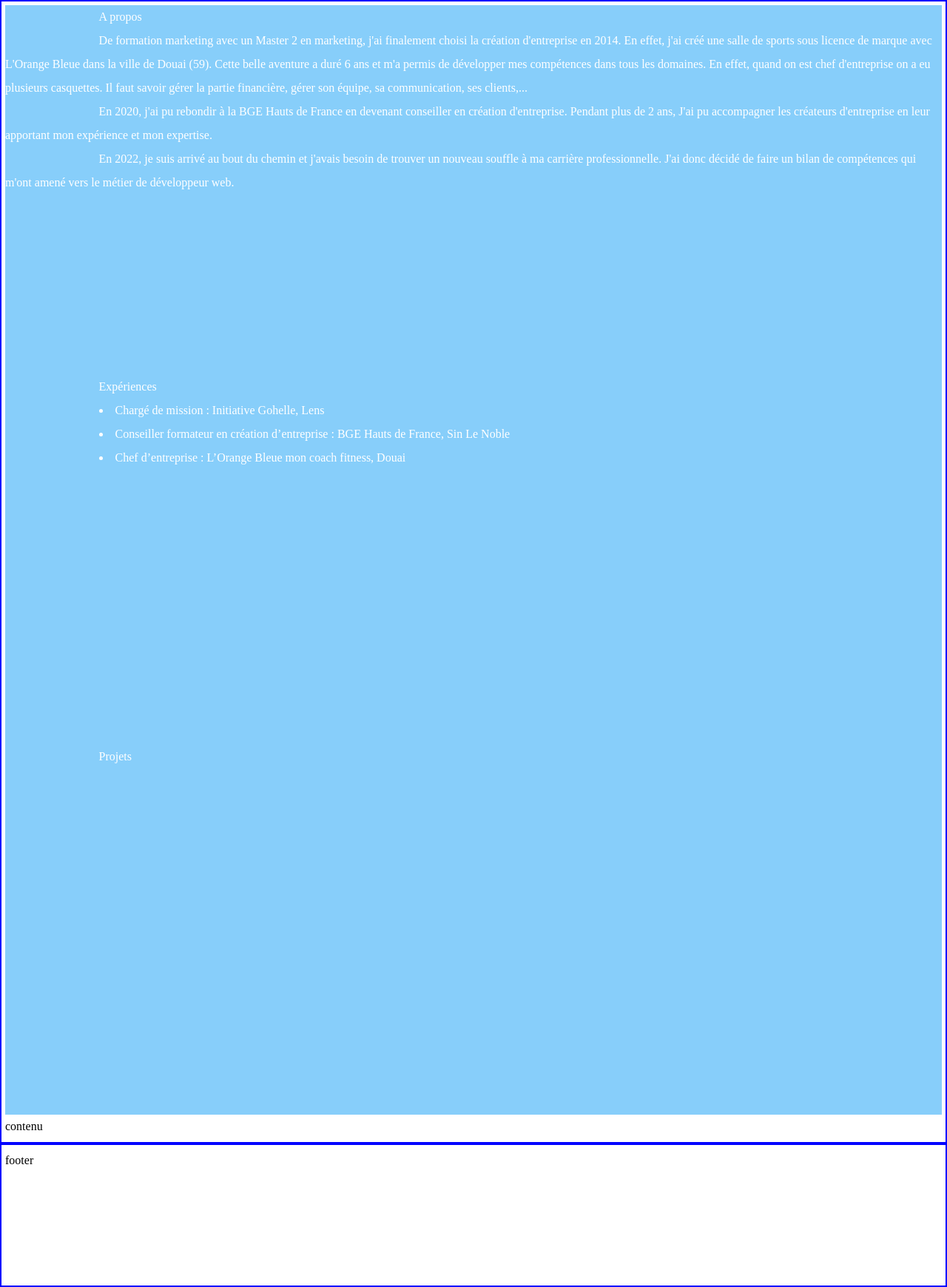
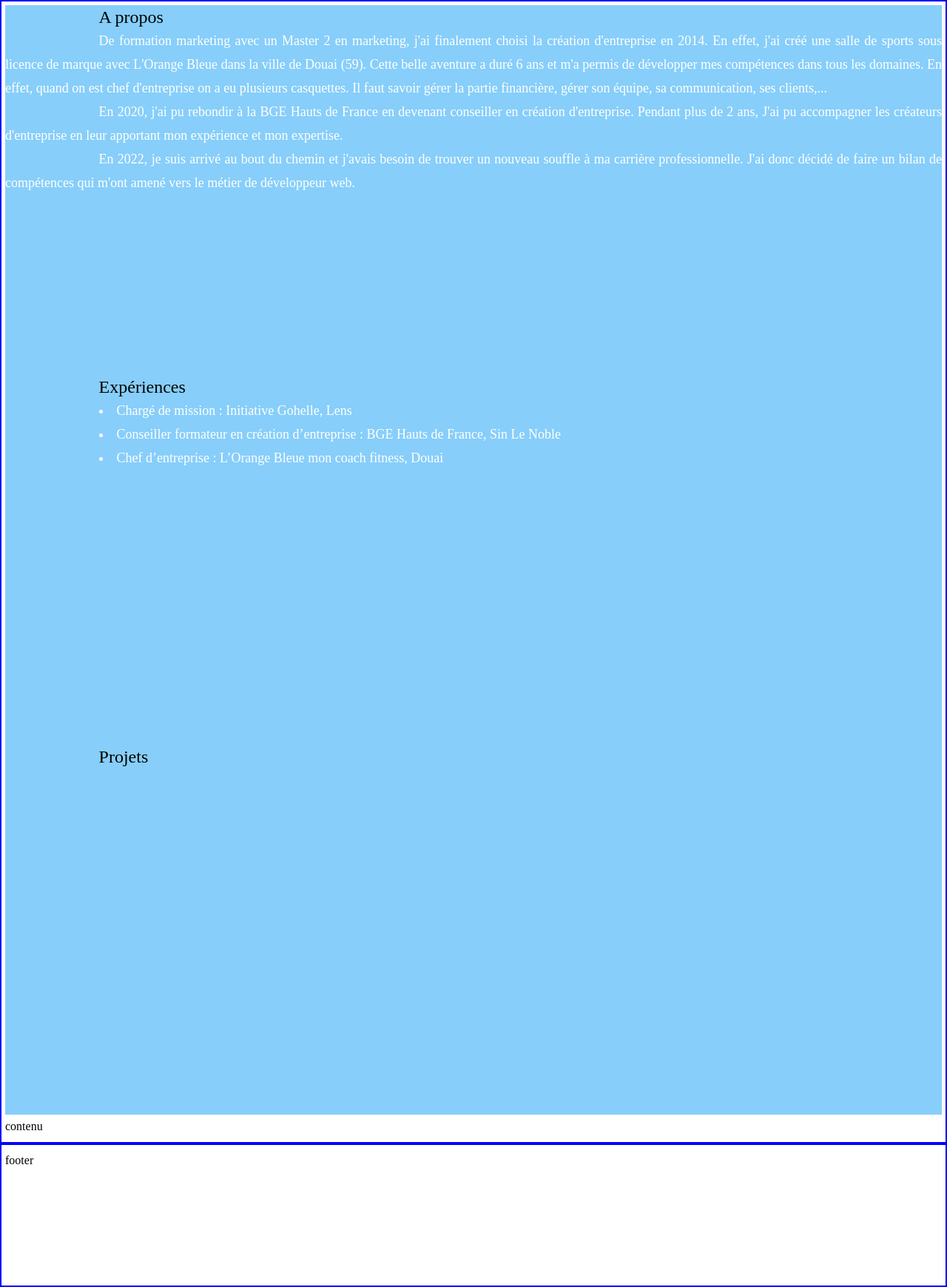
Before and after one commit to TLB62/portfolio, a PHP site: page / in a window 1280 px wide. Shown: the part 193-1933 px from the top of the page at 74% size. Run offline with PHP 8.4, Linux system fonts and the light colour scheme.

Commit message:
maj 08102

```diff
--- a/index.html
+++ b/index.html
@@ -42,7 +42,8 @@
     </header>
     <!--contenu principal changeant à chaque page-->
     <main>
-        <section id="A-propos">A propos
+        <section id="A-propos">
+            <h2>A propos</h2>
             <p>De formation marketing avec un Master 2 en marketing, j'ai finalement choisi la création d'entreprise en
                 2014. En effet, j'ai créé une salle de sports sous licence de marque avec L'Orange Bleue dans la ville
                 de Douai (59). Cette belle aventure a duré 6 ans et m'a permis de développer mes compétences dans tous
@@ -57,12 +58,16 @@
                 J'ai donc décidé de faire un bilan de compétences qui m'ont amené vers le métier de développeur web.</p>
             </p>
         </section>
-        <section id="Expériences">Expériences
+        <section id="Expériences">
+            <h2>Expériences</h2>
             <li>Chargé de mission : Initiative Gohelle, Lens</li>
             <li>Conseiller formateur en création d’entreprise : BGE Hauts de France, Sin Le Noble</li>
             <li>Chef d’entreprise : L’Orange Bleue mon coach fitness, Douai</li>
         </section>
-        <section id="Projets">Projets</section>
+        <section id="Projets">
+            <h2>Projets</h2>
+
+        </section>
         contenu
     </main>
     <!--notre pied de page-->
--- a/style.css
+++ b/style.css
@@ -143,6 +143,7 @@ footer {
   border-color: blue;
   padding: 5px;
   line-height: 2em;
+  text-align: justify;
 }
 
 div#logo > img {
@@ -207,4 +208,10 @@ header > nav > i.fa-bars {
 #Projets {
   color: white;
   text-indent: 10%;
+  font-size: large;
 }
+
+h2 {
+  color: black;
+  font-size: x-large;
+}
```
